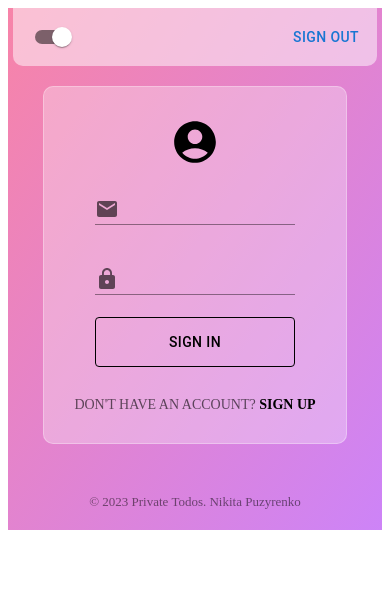
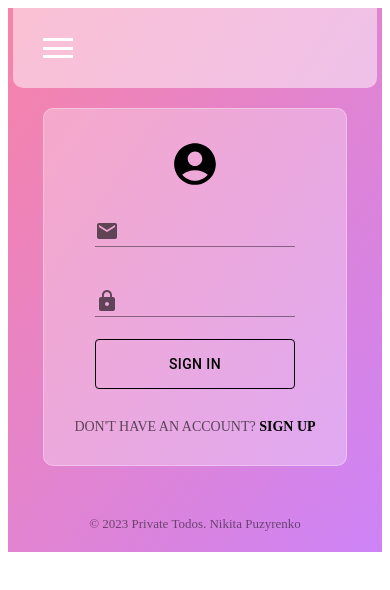
Before and after one commit to NikitOS-1/Private-Todos, a React (Create React App) app: page /login in a window 390 px wide. Shown: the top 590 px of the page. Built offline with nearby package versions, Linux system fonts and the light colour scheme; no server answers.

Commit message:
add hamburgerMenu

```diff
--- a/src/components/Menu/Menu.jsx
+++ b/src/components/Menu/Menu.jsx
@@ -1,21 +1,64 @@
 import { Button, LinearProgress, Switch } from "@mui/material";
+import { useState } from "react";
 import { useSelector } from "react-redux";
 import style from "./Menu.module.scss";
 
 const Menu = ({ exit, handleChangeTheme }) => {
   const theme = useSelector((state) => state.theme.theme);
   const { email, display } = useSelector((state) => state.userData);
+  const [isActive, setIsActive] = useState(false);
+
+  // const hamburger = document.querySelector(".hamburger-menu");
+  // const menu = document.querySelector(".menu");
+
+  // hamburger.addEventListener("click", () => {
+  //   hamburger.classList.toggle("active");
+  //   menu.classList.toggle("active");
+  // });
+  const show = () => {
+    isActive
+      ? setIsActive((prev) => (prev = false))
+      : setIsActive((prev) => (prev = true));
+  };
+
   return (
-    <div className={style.menu}>
-      <Switch checked={theme} onChange={handleChangeTheme} color="default" />
-
-      <div className={style.userInfo}>
-        <h3
-          className={[`${display ? style["show"] : style["hide"]}`].join(" ")}>
-          Hello {email}!
-        </h3>
-        <Button onClick={exit}>Sign Out</Button>
-      </div>
+    <div className={style.wraper}>
+      <nav>
+        <div
+          className={[
+            style["hamburgerMenu"],
+            `${isActive ? style["active"] : style[""]}`,
+          ].join(" ")}
+          onClick={show}>
+          <div className={style.bar}></div>
+          <div className={style.bar}></div>
+          <div className={style.bar}></div>
+        </div>
+        <ul
+          className={[
+            style["menu"],
+            `${isActive ? style["active"] : style[""]}`,
+          ].join(" ")}>
+          <li>
+            <Switch
+              checked={theme}
+              onChange={handleChangeTheme}
+              color="default"
+            />
+          </li>
+          <li>
+            <h3
+              className={[`${display ? style["show"] : style["hide"]}`].join(
+                " "
+              )}>
+              Hello {email}!
+            </h3>
+          </li>
+          <li>
+            <Button onClick={exit}>Sign Out</Button>
+          </li>
+        </ul>
+      </nav>
     </div>
   );
 };
--- a/src/components/Menu/Menu.module.scss
+++ b/src/components/Menu/Menu.module.scss
@@ -1,4 +1,4 @@
-.menu {
+.wraper {
     padding: 10px;
     width: 100%;
     background-color: rgba(255, 255, 255, 0.5);
@@ -9,10 +9,68 @@
     align-items: center;
     justify-content: space-between;
 
-    .userInfo {
+    nav {
         display: flex;
+        justify-content: space-between;
+        align-items: center;
+        background-color: transparent;
+        color: #fff;
+        padding: 20px;
+
+        .hamburgerMenu {
+            width: 30px;
+            height: 20px;
+            display: flex;
+            flex-direction: column;
+            justify-content: space-between;
+            cursor: pointer;
+
+            .bar {
+                width: 100%;
+                height: 3px;
+                background-color: #fff;
+                transition: transform 0.2s ease-in-out;
+            }
+        }
+
+        .menu {
+            display: none;
+            border: 1px solid rgba(255, 255, 255, 0.556);
+            border-radius: 10px;
+            overflow: hidden;
+            transition: height 0.5s ease-in-out;
+            position: absolute;
+            background-color: rgba(255, 255, 255, 0.3);
+            left: 13px;
+            top: 78px;
+
+            li {
+                margin: 10px 0;
+                list-style-type: none;
+            }
+
+        }
+
+        .active {
+            display: block;
+
+        }
     }
 }
+
+.hamburgerMenu.active .bar:first-child {
+    transform: rotate(45deg) translate(2px, 3px);
+}
+
+.hamburgerMenu.active .bar:nth-child(2) {
+    opacity: 0;
+}
+
+.hamburgerMenu.active .bar:last-child {
+    transform: rotate(-45deg) translate(2px, -3px);
+}
+
+
 
 .show {
     display: block;
```
